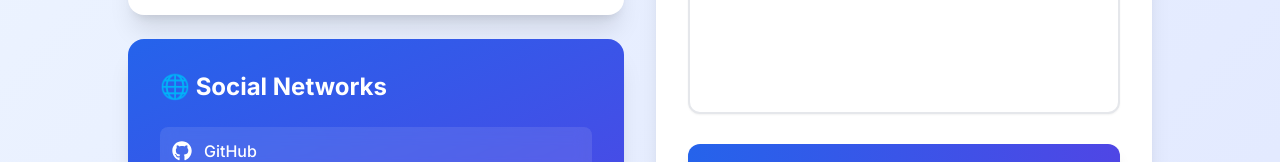
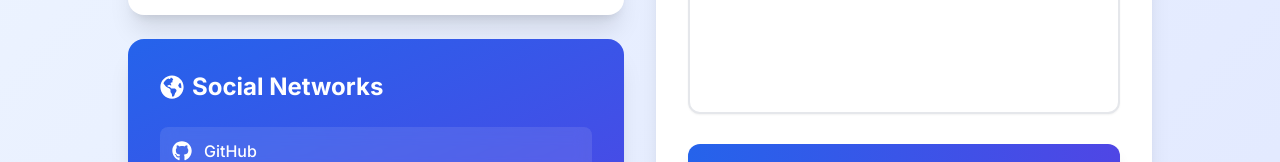
Before and after one commit to xxxmed/rajiAhmedPortfolio, a Next.js app: page /en/contact in a window 1280 px wide. Shown: the part 642-804 px from the top of the page. Built offline with nearby package versions, Linux system fonts and the light colour scheme.

Commit message:
Refactor code structure for improved readability and maintainability

```diff
--- a/src/app/[locale]/contact/page.tsx
+++ b/src/app/[locale]/contact/page.tsx
@@ -7,7 +7,7 @@ import {useTranslations} from 'next-intl'
 import { personalInfo } from '@/lib/data'
 import { useState } from 'react'
 import { HiMail, HiPhone, HiLocationMarker } from 'react-icons/hi'
-import { FaGithub, FaLinkedin } from 'react-icons/fa'
+import { FaGithub, FaLinkedin,FaGlobeAmericas } from 'react-icons/fa'
 import { IoMdSend } from 'react-icons/io'
 import { MdMessage } from 'react-icons/md'
 
@@ -99,9 +99,9 @@ export default function Contact() {
 
                 {/* Social Links Card */}
                 <div className="bg-gradient-to-br from-blue-600 to-indigo-600 rounded-2xl shadow-xl p-8 text-white">
-                  <h3 className="text-2xl font-bold mb-6">
-                    🌐 {t('Pages.contact.socialTitle')}
-                  </h3>
+                    <h3 className="text-2xl font-bold mb-6 flex items-center gap-2">
+                    <FaGlobeAmericas className="text-white" /> {t('Pages.contact.socialTitle')}
+                    </h3>
                   <div className="space-y-3">
                     <a href={personalInfo.socialLinks.github}
                        target="_blank"
```
Also changed, not shown: public/images/project-timeseries.png (added).
